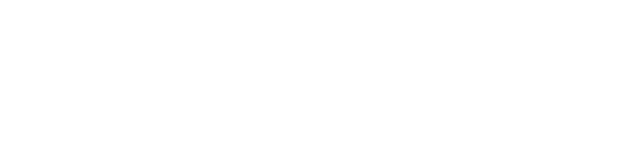
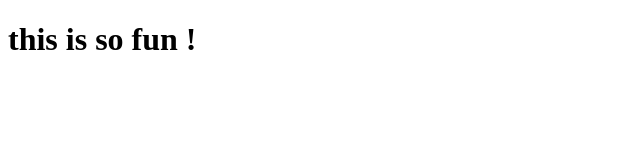
Before and after one commit to richardatl5/First_Project, a plain HTML site: page Index.html in a window 1280 px wide. Shown: the whole page, without its empty margins (0-640 px from the left). Drawn offline with Linux system fonts and the light colour scheme.

Commit message:
added a header

```diff
--- a/Index.html
+++ b/Index.html
@@ -7,6 +7,6 @@
     <title> Document</title>
 </head>
 <body>
-
+    <h1>this is so fun !</h1>
 </body>
 </html>
```
